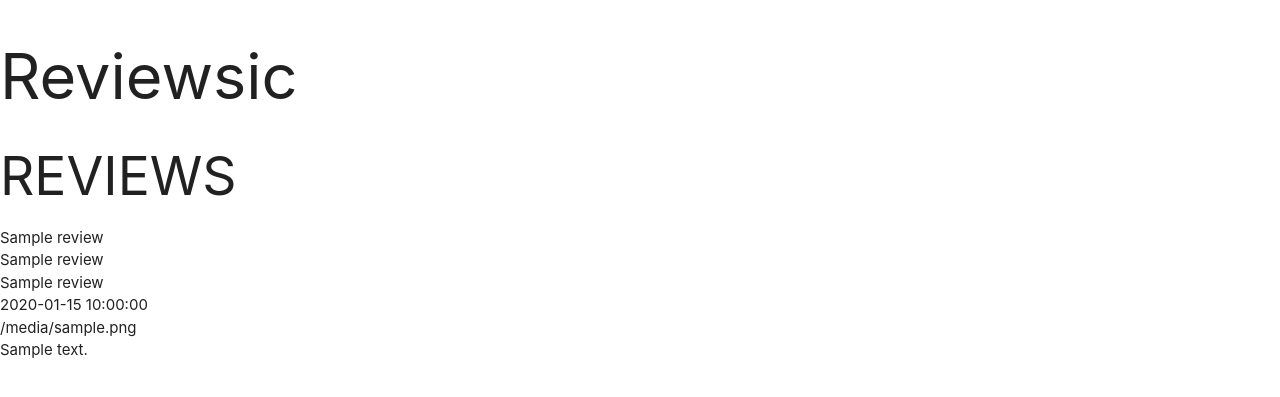
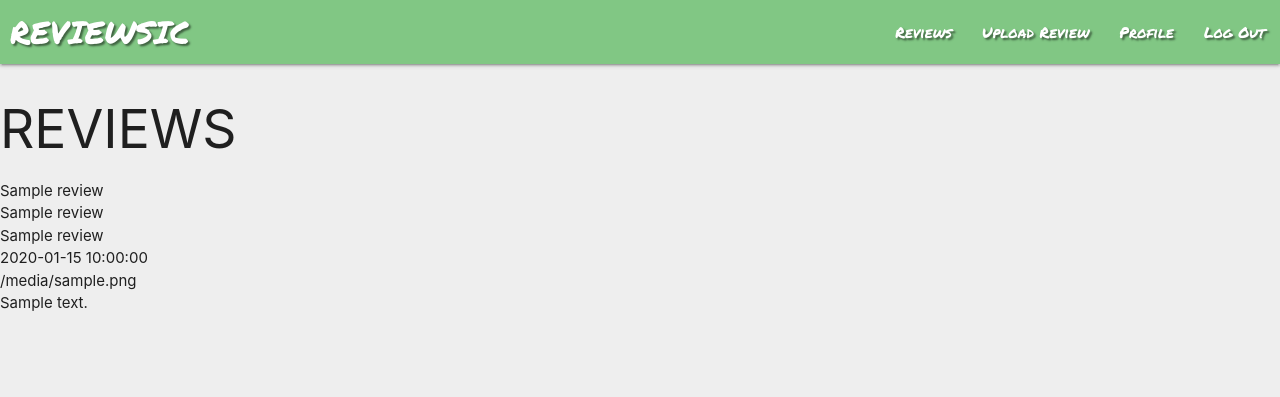
Before and after one commit to Code-Institute-Submissions/Reviewsic, a Flask app: page / in a window 1280 px wide. Shown: the top 397 px of the page. Run offline with Flask 2, Linux system fonts and the light colour scheme; a database or web service that is not in the repository returns one stand-in record (values such as "Sample title"); some libraries are stand-ins or nearby versions.

Commit message:
Added Main nav bar and Side Nav

```diff
--- a/static/css/style.css
+++ b/static/css/style.css
@@ -1 +1,18 @@
 @import url('https://fonts.googleapis.com/css?family=Permanent Marker:100,200,300,400,500,600,700|Roboto:100,200,300,400,500,600,700');
+
+
+/* Nav Bar Styling */
+.text-shadow{
+    text-shadow: 2px 2px 2px rgba(0, 0, 0, 0.5);
+}
+
+.brand-logo{
+    font-family: "Permanent Marker", sans-serif;
+    margin-left: 10px;
+
+}
+
+.main-nav{
+    font-family: "Permanent Marker", sans-serif;
+
+}
--- a/static/js/script.js
+++ b/static/js/script.js
@@ -0,0 +1,3 @@
+$(document).ready(function(){
+    $('.sidenav').sidenav();
+  });
--- a/templates/base.html
+++ b/templates/base.html
@@ -11,9 +11,32 @@
      {% endblock %}
     <title>Reviewsic</title>
 </head>
-<body>
+<body class=" grey lighten-3">
 
-    <h1 class="header">Reviewsic</h1>
+ <header>
+ <!--Main Nav bar-->
+    <nav class="nav-extended text-shadow green lighten-2">
+    <div class="nav-wrapper">
+      <a href="{{ url_for('get_reviews')}}" class="brand-logo">REVIEWSIC</a>
+      <a href="#" data-target="mobile-demo" class="sidenav-trigger right"><i class="fas fa-bars "></i></a>
+      <ul class="right hide-on-med-and-down main-nav">
+        <li><a href="{{ url_for('get_reviews')}}">Reviews</a></li>
+        <li><a href="#">Upload Review</a></li>
+        <li><a href="#">Profile</a></li>
+        <li><a href="#">Log Out</a></li>
+      </ul>
+    </div>
+  </nav>
+
+<!--Mobile Nav bar-->
+  <ul class="sidenav grey lighten-3 main-nav" id="mobile-demo">
+        <li><h4 class="center-align ">REVIEWSIC</h4></li>
+       <li><a href="{{ url_for('get_reviews')}}">Reviews</a></li>
+        <li><a href="#">Upload Review</a></li>
+        <li><a href="#">Profile</a></li>
+        <li><a href="#">Log Out</a></li>
+  </ul>
+ </header>
     {% block content %}
     {% endblock %}
 
```
